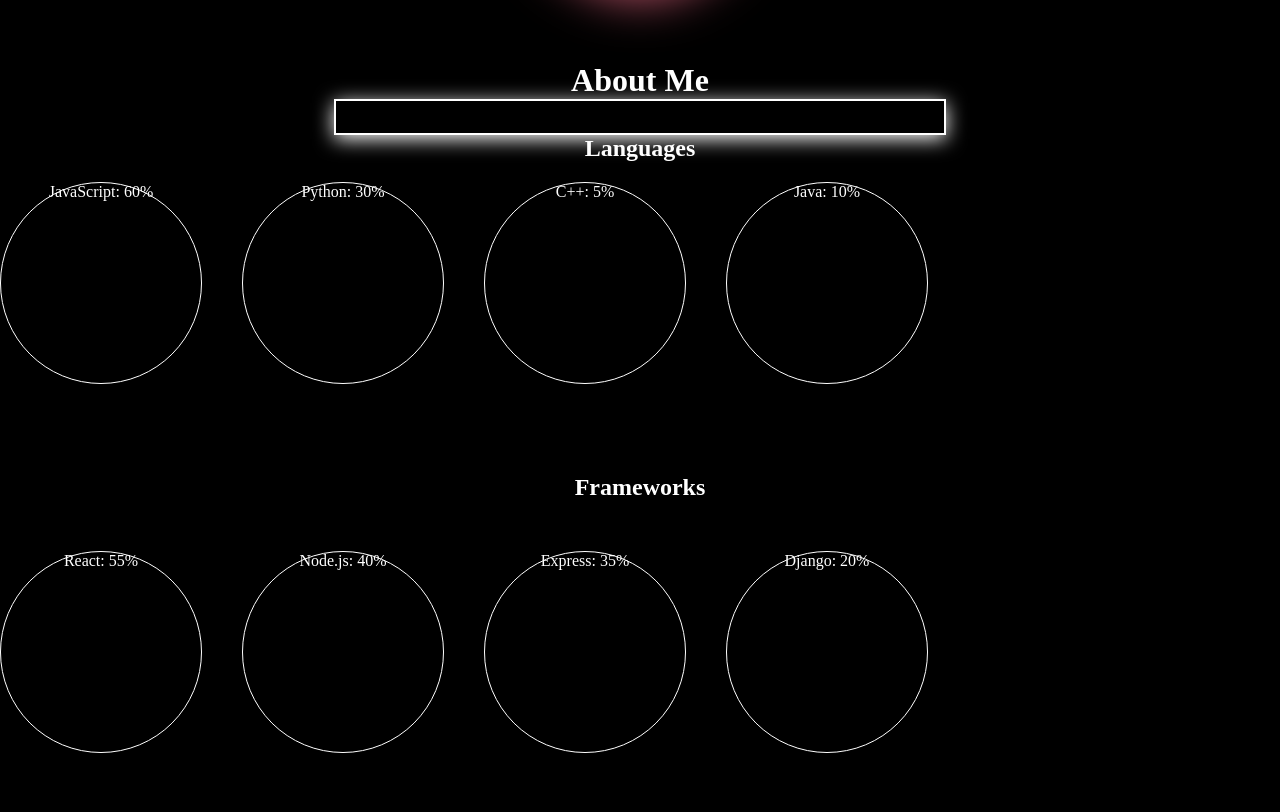
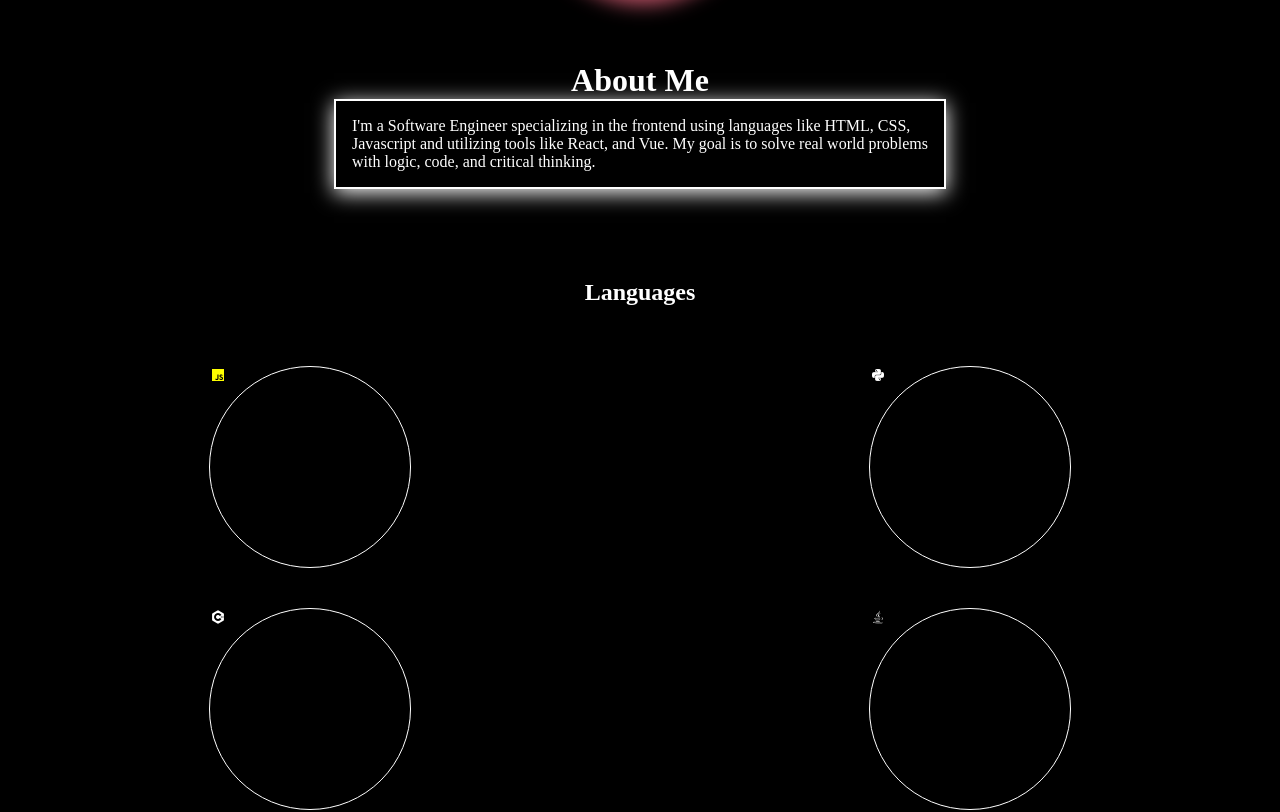
Before and after one commit to T-In-Tech-GH/Webfolio, a React (Vite) app: page / in a window 1280 px wide. Shown: the part 812-1624 px from the top of the page. Before the commit the page ends 1565 px from the top, so only its background shows below. Built offline with nearby package versions, Linux system fonts and the light colour scheme.

Commit message:
UI update

```diff
--- a/components/About.jsx
+++ b/components/About.jsx
@@ -1,12 +1,11 @@
 import "../styles/About.css";
-
 
 const About = () => {
     return (
         <>
         <div className="containerAbout">
         <h1 className="about">About Me</h1>
-        <p className="aboutMe"></p>
+        <p className="aboutMe">I'm a Software Engineer specializing in the frontend using languages like HTML, CSS, Javascript and utilizing tools like React, and Vue. My goal is to solve real world problems with logic, code, and critical thinking.</p>
         </div>
         </>
     )
--- a/components/Hero.jsx
+++ b/components/Hero.jsx
@@ -1,6 +1,7 @@
-import { useState } from "react";
+import { useState, useEffect } from "react";
 import "../styles/Hero.css";
 import image from "../src/assets/Myimg.jpeg";
+
 
 const Hero = () => {
   const img = image;
@@ -9,6 +10,7 @@
 
 return (
     <>
+    <div className="gridContainer">
     <div className="container1">
     <h4 className="greeting">Hello,</h4>
     <p className="introduction">I'm <span className="mySpan">Terrence</span></p>
@@ -17,10 +19,9 @@
     <div className="container2">
     <img className="image" src={img} />
     </div>
+    </div>
     </>
-)
-
-
+  )
 }
 
 export default Hero
--- a/components/Skills.jsx
+++ b/components/Skills.jsx
@@ -1,17 +1,17 @@
 import "../styles/Skills.css";
 
   const language = [
-    {name: "JavaScript", progress: "60%"},
-    {name: "Python", progress: "30%"},
-    {name: "C++", progress: "5%"},
-    {name: "Java", progress: "10%"},
+    {name: "JavaScript", progress: "60%", icon: "bx bxl-javascript"},
+    {name: "Python", progress: "30%", icon: "bx bxl-python"},
+    {name: "C++", progress: "5%", icon: "bx bxl-c-plus-plus"},
+    {name: "Java", progress: "10%", icon: "bx bxl-java"},
   ]
 
   const frameworks = [
-    {name: "React", progress: "55%"},
-    {name: "Node.js", progress: "40%"},
-    {name: "Express", progress: "35%"},
-    {name: "Django", progress: "20%"},
+    {name: "React", progress: "55%", icon: "bx bxl-react"},
+    {name: "Node.js", progress: "40%", icon: "bx bxl-nodejs"},
+    {name: "Vue", progress: "35%", icon: "bx bxl-vuejs"},
+    {name: "Django", progress: "20%", icon: "bx bxl-angular"},
   ]
 
   const Skills = () => {
@@ -21,17 +21,21 @@
 
             <div className="radialContainer">
                 {language.map((lang, index) => (
-                    <li key={index} className="listChild">{lang.name}: {lang.progress}</li>
+                    <div className="radialBar">
+                    <span key={index} className={lang.icon}></span>
+                    </div>
                 ))}
             </div>
 
         <h2 className="frameName">Frameworks</h2>
-         <div className="frame">
+         <div className="radialContainer">
                 {frameworks.map((framework, index) => (
-                    <div key={index} className="listChild">{framework.name}: {framework.progress}</div>
+                    <div className="radialBar">
+                      <span key={index} className={framework.icon}>
+                      </span>
+                    </div>
                 ))}
             </div>
-
         </>
     )
 }
--- a/index.html
+++ b/index.html
@@ -5,6 +5,7 @@
     <link rel="icon" type="image/svg+xml" href="/vite.svg" />
     <meta name="viewport" content="width=device-width, initial-scale=1.0" />
     <title>T's Portfolio</title>
+    <link href='https://unpkg.com/boxicons@2.1.4/css/boxicons.min.css' rel='stylesheet'>
   </head>
   <body>
     <div id="root"></div>
--- a/styles/Hero.css
+++ b/styles/Hero.css
@@ -33,7 +33,7 @@
 
 .role2 {
     font-weight: bold;
-    animation: glowing-text 20s linear infinite;
+    animation: glowingText 10s linear infinite;
 }
 
 .image {
@@ -46,6 +46,16 @@
 
 .image:hover {
     cursor: pointer;
+}
+
+@keyframes glowingText {
+    0% {
+        text-shadow: 0 0 10px red;
+    } 50% {
+        text-shadow: 0 0 10px green;
+    } 100% {
+        text-shadow: 0 0 10px blue;
+    }
 }
 
 @keyframes slideRight {
@@ -66,11 +76,11 @@
 }
 
 @keyframes glowing {
-    0% {
-        box-shadow: 0 0 30px #6eccff
+      0% {
+        box-shadow: 3px 6px 20px #6eccff;
     } 50% {
-        box-shadow: 0 0 60px #ff0000ff
+        box-shadow: 3px 6px 20px #ff0000ff;
     } 100% {
-        box-shadow: 0 0 90px #f2ff00ff
+        box-shadow: 3px 6px 20px #f2ff00ff;
     }
 }
--- a/styles/Skills.css
+++ b/styles/Skills.css
@@ -1,9 +1,10 @@
 .radialContainer {
-    display: flex;
+    display: grid;
     gap: 40px;
-    flex-wrap: wrap;
-    margin-top: 20px;
+    grid-template-columns: repeat(2, 1fr);
     list-style: none;
+    justify-items: center;
+    margin-top: 60px;
 }
 
 .radialCard {
@@ -13,35 +14,18 @@
 }
 
 .radialBar {
-    --size: 140px;
+    border-radius: 50%;
+    width: 200px;
+    height: 200px;
+    border: 1px solid white;
+}
 
-    width: var(--size);
-    height: var(--size);
-    border-radius: 50%;
-    background: conic-gradient(
-        white var(--value),
-        rgba(255, 255, 255, 0.15) 0%
-    );
-
-    display: flex;
-    align-items: center;
-    justify-content: center;
-
+.languageName {
+    text-align: center;
+    margin-top: 90px;
 }
 
 
-.languageName {
-    text-align: center;
-}
-
-.listChild {
-    border: 1px solid white;
-    width: 200px;
-    height: 200px;
-    border-radius: 50%;
-    text-align: center;
-
-}
 
 .frameName {
     text-align: center;
@@ -49,10 +33,6 @@
     margin-bottom: 50px;
 }
 
-
-.frame {
-    display: flex;
-    list-style: none;
-    gap: 40px;
-    flex-wrap: wrap;
+.bxl-javascript {
+    color: yellow;
 }
```
